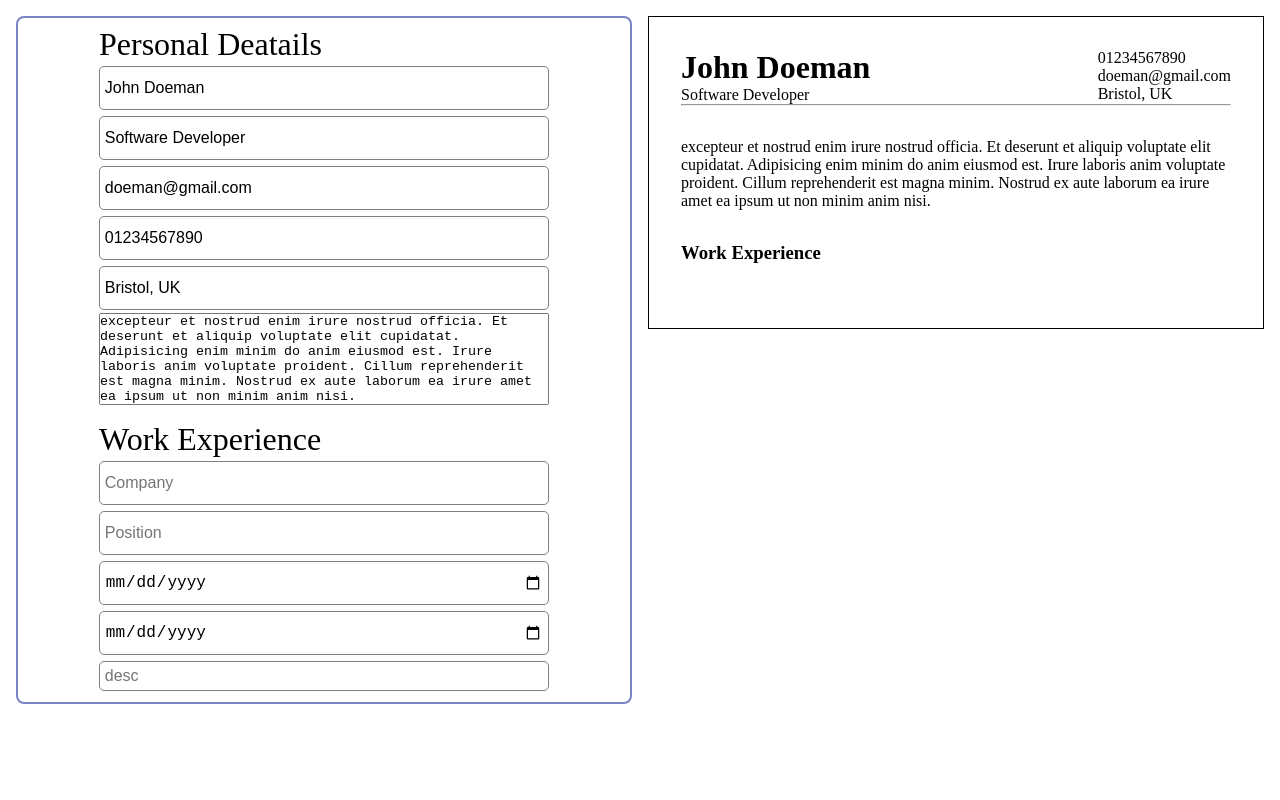
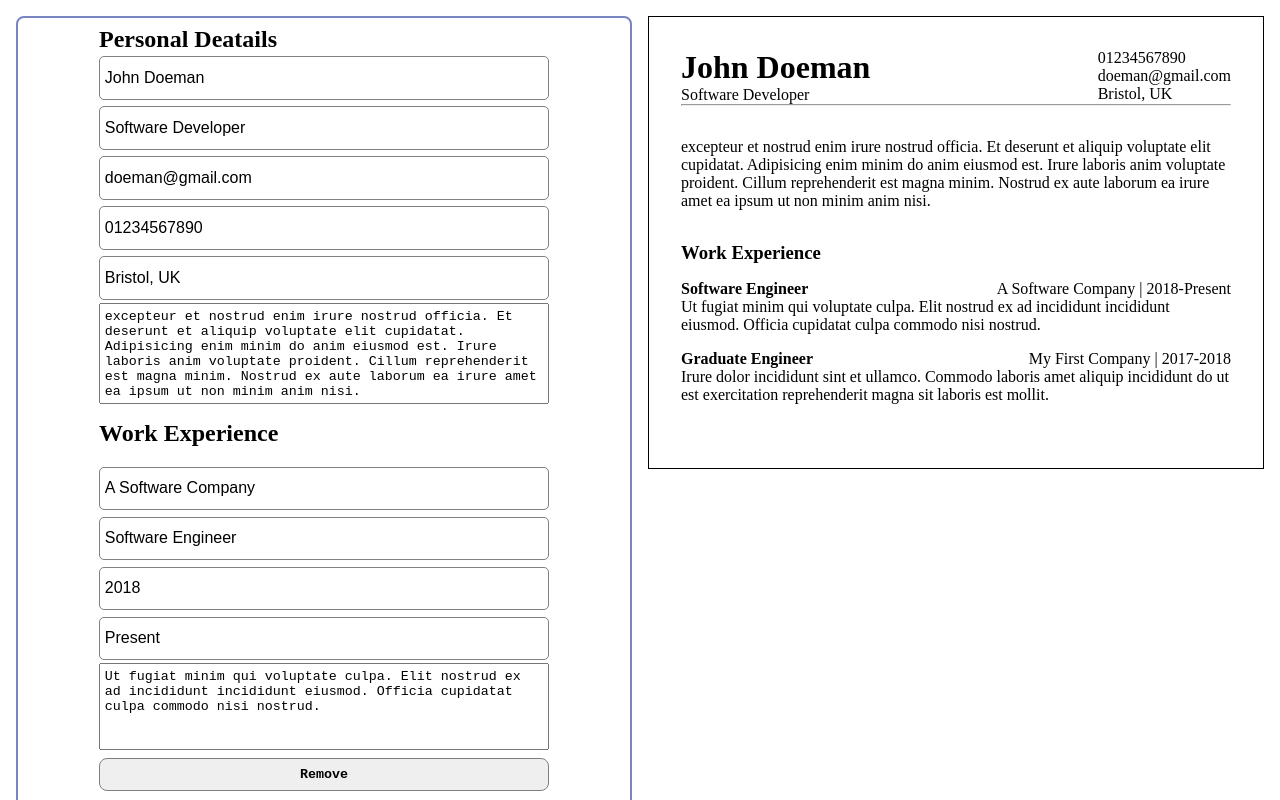
Before and after one commit to mishalp/CV-generator, a React (Create React App) app: page / in a window 1280 px wide. Shown: the top 800 px of the page. Built offline with nearby package versions, Linux system fonts and the light colour scheme.

Commit message:
work section compleated

```diff
--- a/src/App.css
+++ b/src/App.css
@@ -19,3 +19,7 @@
     border: 2px solid rgba(5, 25, 139, 0.532);
     border-radius: .5rem;
 }
+
+textarea{
+    padding: .3rem;
+}
--- a/src/App.js
+++ b/src/App.js
@@ -18,7 +18,7 @@ class App extends Component{
         place: 'Bristol, UK',
         desc: 'excepteur et nostrud enim irure nostrud officia. Et deserunt et aliquip voluptate elit cupidatat. Adipisicing enim minim do anim eiusmod est. Irure laboris anim voluptate proident. Cillum reprehenderit est magna minim. Nostrud ex aute laborum ea irure amet ea ipsum ut non minim anim nisi.'
       },
-      workExp: {},
+      workExp: [],
 
     }
 
@@ -51,13 +51,8 @@ class App extends Component{
     })
   }
 
-  getWork({company, position, startDate, endDate, desc}){
-    console.log();
-    this.work.company = company;
-    this.work.position = position;
-    this.work.startDate = startDate;
-    this.work.endDate = endDate;
-    this.work.desc = desc;
+  getWork(work){
+    this.work = work;
 
     this.setState({
       personalDetails: this.pd,
--- a/src/components/WorkExp.js
+++ b/src/components/WorkExp.js
@@ -1,57 +1,91 @@
 import React from "react";
 import { Component } from "react";
-//import './personal.css'
+import './workExp.css'
 
 
 class WorkExp extends Component{
+    temp = [
+        {
+            company: 'A Software Company',
+            position: 'Software Engineer',
+            startDate: '2018',
+            endDate: 'Present',
+            desc: 'Ut fugiat minim qui voluptate culpa. Elit nostrud ex ad incididunt incididunt eiusmod. Officia cupidatat culpa commodo nisi nostrud.',
+        },
+        {
+            company: 'My First Company',
+            position: 'Graduate Engineer',
+            startDate: '2017',
+            endDate: '2018',
+            desc: 'Irure dolor incididunt sint et ullamco. Commodo laboris amet aliquip incididunt do ut est exercitation reprehenderit magna sit laboris est mollit.',
+        }
+    ]
     constructor(props){
         super(props)
 
+
         this.state = {
-              company: '',
-              position: '',
-              startDate: '',
-              endDate: '',
-              desc: '',
-          }
-
-
-
-          this.handleChange = this.handleChange.bind(this)
+            data: this.temp,
         }
 
-        temp ={
+        this.props.push(this.temp)
+
+        this.handleChange = this.handleChange.bind(this)
+        this.add = this.add.bind(this)
+        this.del = this.del.bind(this)
+    }
+
+     handleChange(e){
+        var i = e.target.dataset.index
+        this.temp[i][e.target.id] = e.target.value
+        this.setState({
+            data: this.temp,
+        })
+        console.log(this.temp);
+
+        this.props.push(this.temp)
+     }
+
+     add(){
+        this.temp.push({
             company: '',
             position: '',
             startDate: '',
             endDate: '',
             desc: '',
-        }
+        })
+        this.setState({
+            data: this.temp
+        })
+        this.props.push(this.temp)
+     }
 
-     handleChange(e){
-        this.temp[e.target.id] = e.target.value;
+     del(e){
+        var i = e.target.dataset.index;
+        this.temp.splice(i, 1)
         this.setState({
-            company: this.temp.company,
-            position: this.temp.position,
-            startDate: this.temp.startDate,
-            endDate: this.temp.endDate,
-            desc: this.temp.desc,
+            data: this.temp
         })
         this.props.push(this.temp)
      }
 
     render(){
         return(
-            <div className="personal">
+            <div className="workExp">
                 <p>Work Experience</p>
-                    <div className="inputs">
-                    <input type="text" placeholder="Company" id="company"  onInput={this.handleChange} />
-                    <input type="text" placeholder="Position" id="position"  onInput={this.handleChange} />
-                    <input type="date" placeholder="Start date" id="startDate"  onInput={this.handleChange} />
-                    <input type="date" placeholder="End date" id="endDate"  onInput={this.handleChange} />
-                    <input type="text" placeholder="desc" id="desc"  onInput={this.handleChange} />
-
-                    </div>
+                        {this.state.data.map((data, index)=>{
+                            return(
+                                <div className="inputs" key={index}>
+                            <input type="text" placeholder="Company" id="company" data-index={index} value={data.company} onInput={this.handleChange} />
+                                <input type="text" placeholder="Position" id="position" value={data.position} data-index={index}  onInput={this.handleChange} />
+                                <input type="text" placeholder="Start date" id="startDate" value={data.startDate} data-index={index} onInput={this.handleChange} />
+                                <input type="text" placeholder="End date" id="endDate" value={data.endDate} data-index={index} onInput={this.handleChange} />
+                                <textarea rows="5" cols="50" id="desc"  data-index={index} value={data.desc} onInput={this.handleChange} />
+                                <button onClick={this.del} id="remove-btn" data-index={index}>Remove</button>
+                                </div>
+                            )
+                        })}
+                        <button id="add-btn" onClick={this.add}>Add field</button>
             </div>
         )
     }
--- a/src/components/cv.css
+++ b/src/components/cv.css
@@ -15,6 +15,11 @@
     gap: 2rem;
 }
 
-.cv-works{
+.work{
+    margin-top: 1rem;
+}
 
+.work-head{
+    display: flex;
+    justify-content: space-between;
 }
--- a/src/components/cv.js
+++ b/src/components/cv.js
@@ -30,7 +30,17 @@ class Cv extends Component{
                     </div>
                     <div className="cv-works">
                         <h3>Work Experience</h3>
-                        <p>{work.company}</p>
+                        {work.map((work, index)=>{
+                            return(
+                                <div className="work" key={index}>
+                                    <div className="work-head">
+                                        <h4>{work.position}</h4>
+                                        <p>{work.company} | {work.startDate}-{work.endDate}</p>
+                                    </div>
+                                    <p>{work.desc}</p>
+                                </div>
+                            )
+                        })}
                     </div>
 
                 </div>
--- a/src/components/personal.css
+++ b/src/components/personal.css
@@ -10,7 +10,8 @@
 
 .personal > p{
     display: block;
-    font-size: 2rem;
+    font-size: 1.5rem;
+    font-weight: bolder;
 }
 
 input{
--- /dev/null
+++ b/src/components/workExp.css
@@ -0,0 +1,28 @@
+.workExp{
+    border-radius: 5px;
+    display: flex;
+    flex-direction: column;
+    gap: 1rem;
+    padding: .5rem 2rem;
+    min-width: 450px;
+}
+
+.workExp > p{
+    display: block;
+    font-size: 1.5rem;
+    font-weight: bolder;
+}
+
+button{
+    width: auto;
+    padding: .5rem;
+    border-radius: .5rem;
+    border: 1px solid grey;
+    cursor: pointer;
+    font-family: monospace;
+    font-weight: bold;
+}
+
+#remove-btn{
+    margin-top: .5rem;
+}
```
